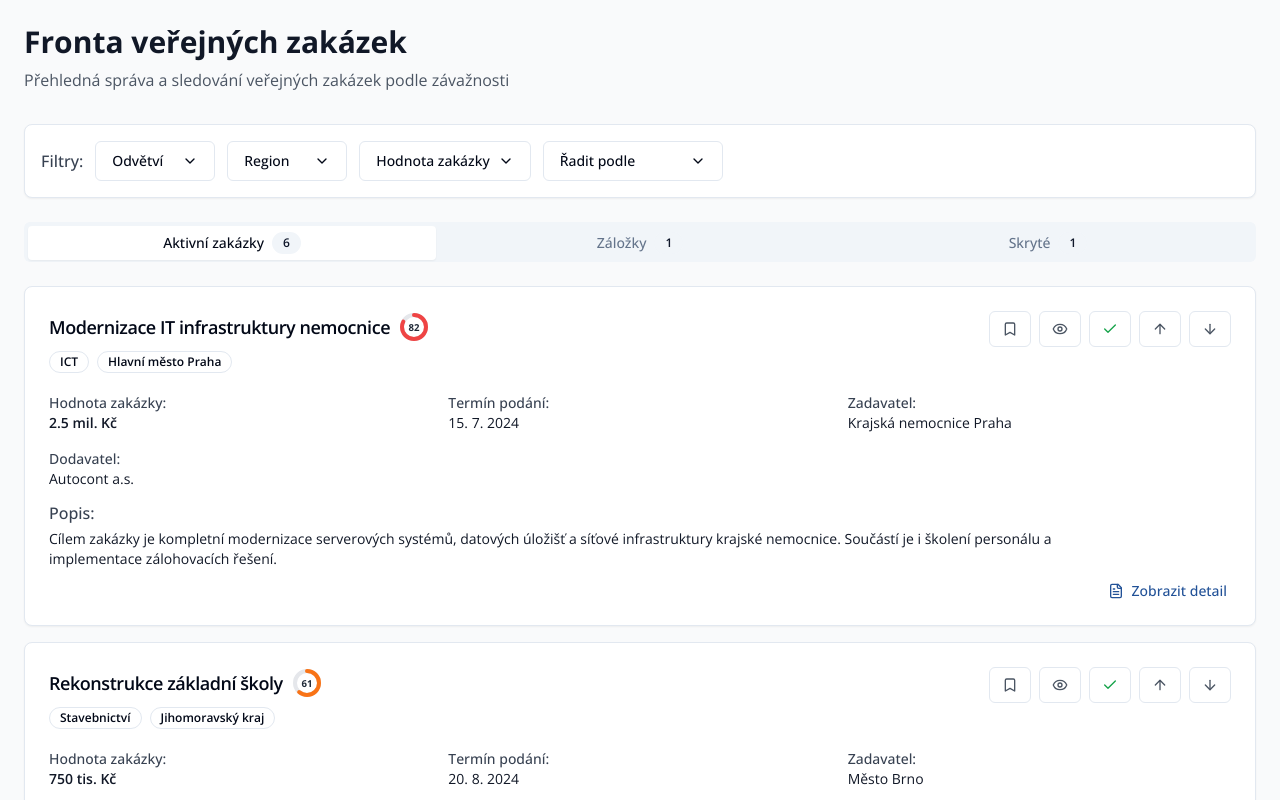
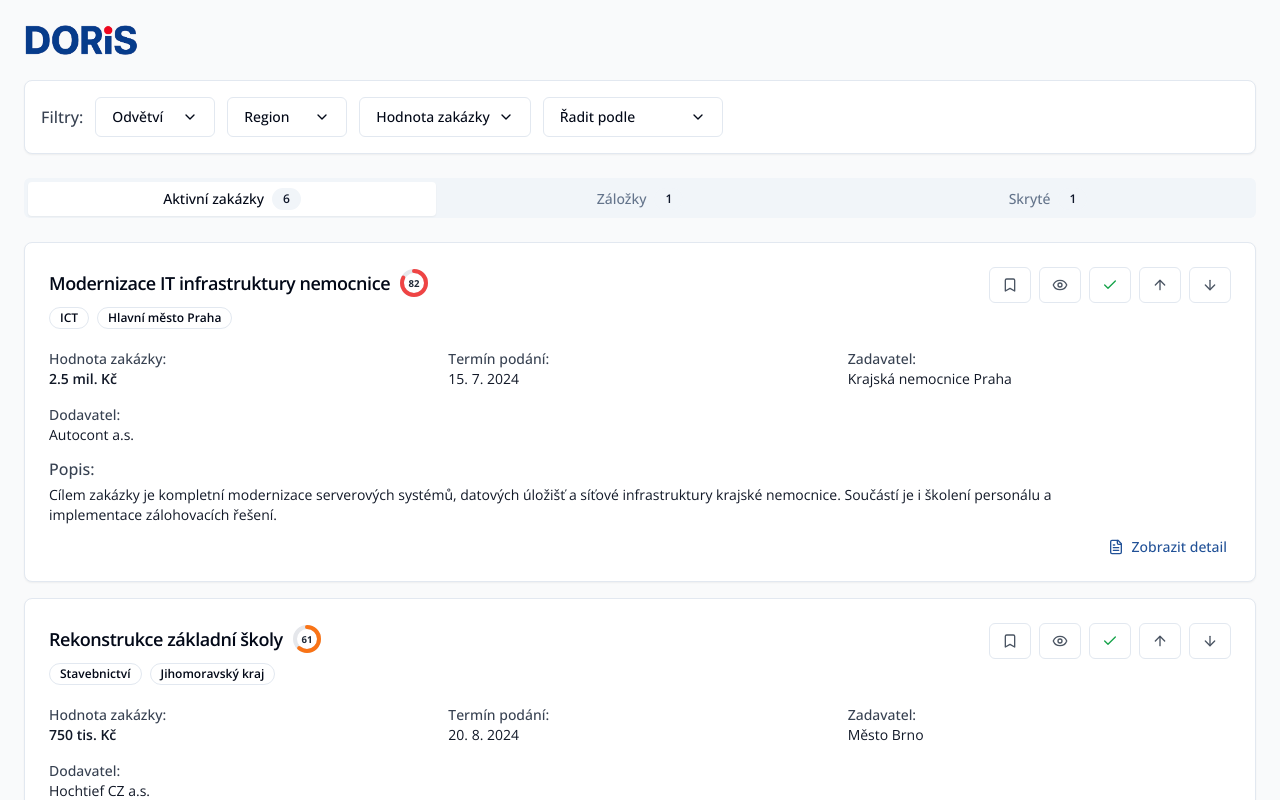
Before and after one commit to skupina-onebond/verejne-priority-kompas, a React (Vite) app: page /seznam in a window 1280 px wide. Shown: the top 800 px of the page. Built offline with nearby package versions, Linux system fonts and the light colour scheme.

Commit message:
Update seznam.tsx

```diff
--- a/src/pages/seznam.tsx
+++ b/src/pages/seznam.tsx
@@ -80,17 +80,13 @@ const ContractListPage = () => {
   );
 
   return (
-<div className="min-h-screen bg-gray-50" style={{ fontFamily: 'Open Sans, sans-serif' }}>
-      <div className="container mx-auto p-6">
-        <div className="mb-8">
-          <h1 className="text-3xl font-bold text-gray-900 mb-2">
-            Fronta veřejných zakázek
-          </h1>
-          <p className="text-gray-600">
-            Přehledná správa a sledování veřejných zakázek podle závažnosti
-          </p>
-        </div>
+    <div className="min-h-screen bg-gray-50 relative" style={{ fontFamily: 'Open Sans, sans-serif' }}>
+      {/* Logo vlevo nahoře */}
+      <div className="absolute top-6 left-6">
+        <img src="/Doris-logo.png" alt="Logo DORIS" className="h-8" />
+      </div>
 
+      <div className="container mx-auto p-6 pt-20">
         <ContractFilters filters={filters} onFiltersChange={setFilters} />
 
         <Tabs defaultValue="active" className="w-full">
```
